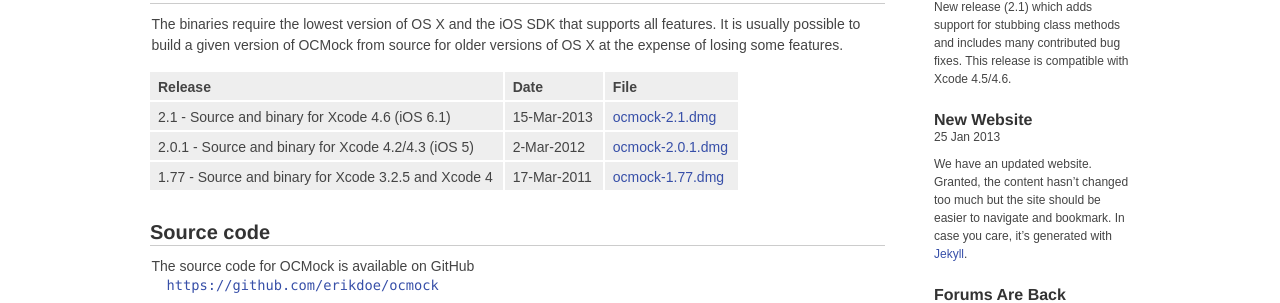
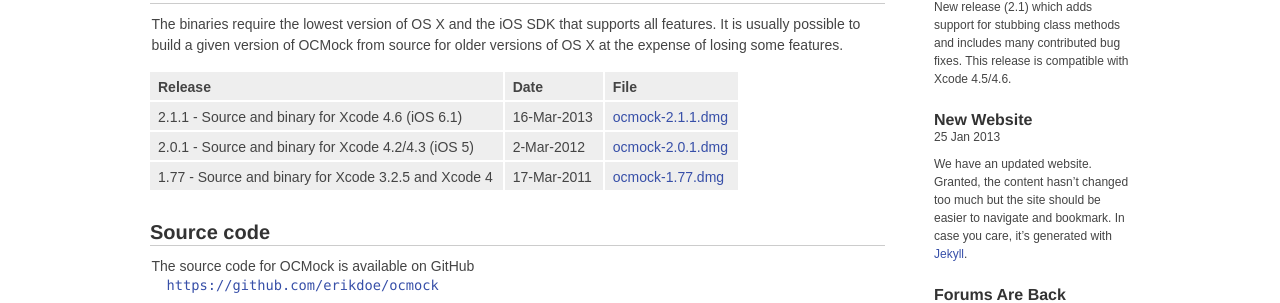
Before and after one commit to erikdoe/ocmock, a Jekyll site: the page built from download.html, in a window 1280 px wide. Shown: the part 241-544 px from the top of the page. Built offline with Jekyll 4.4.1, drawn with Linux system fonts in a browser that asks for light colours; comment, search, counter and statistics services are not loaded.

Commit message:
Updated for 2.1.1 fix release.

```diff
--- a/download.html
+++ b/download.html
@@ -27,13 +27,13 @@ published: true
 	</tr>
 	<tr>
 		<td>
-			2.1 - Source and binary for Xcode 4.6 (iOS 6.1)
+			2.1.1 - Source and binary for Xcode 4.6 (iOS 6.1)
 		</td>
 		<td>
-			15-Mar-2013
+			16-Mar-2013
 		</td>
 		<td>
-			<a href="{{ site.baseurl }}/downloads/ocmock-2.1.dmg">ocmock-2.1.dmg</a>
+			<a href="{{ site.baseurl }}/downloads/ocmock-2.1.1.dmg">ocmock-2.1.1.dmg</a>
 		</td>
 	</tr>
 	<tr>
```
